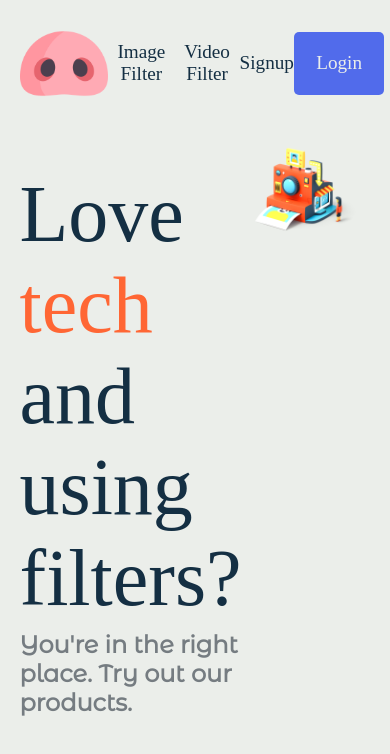
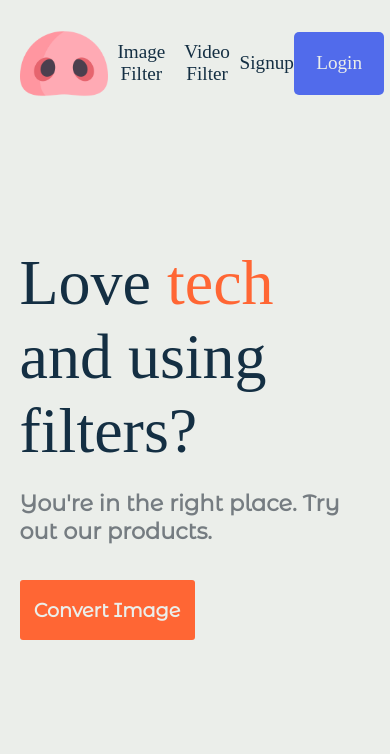
Before and after one commit to thevinitgupta/Pigshell, a React (Create React App) app: page / in a window 390 px wide. Shown: the top 754 px of the page. Built offline with nearby package versions, Linux system fonts and the light colour scheme; a web font is replaced by a local one.

Commit message:
make home page responsive

```diff
--- a/src/App.js
+++ b/src/App.js
@@ -10,7 +10,7 @@ function App() {
       <Navbar/>
       {/* <img src={Loader} alt="pig loader"/> */}
       {/* <ImageDisplay/> */}
-      <Home/>
+      <Home />
     </div>
   );
 }
--- a/src/Components/Home.js
+++ b/src/Components/Home.js
@@ -12,6 +12,9 @@ function Home() {
            <div className='Home-subhead'>
                You're in the right place. Try out our products.
            </div>
+           <div className='Home-ctas'>
+               <div className='Home-img-conv'>Convert Image</div>
+           </div>
        </div>
        <div className='Home-right'>
            <img src={Camera} alt="camera"/>
--- a/src/Css/Home.css
+++ b/src/Css/Home.css
@@ -20,13 +20,41 @@
     font-family: var(--logo-font);
 }
 .head-code{
-    color: #ff6634;
+    color: var(--default-logo);
 }
 .Home-subhead{
     margin-top: 3%;
     font-size: 1.5rem;
     font-weight: 600;
     color: #757c81;
+}
+.Home-ctas{
+    width: 100%;
+    display: flex;
+    justify-content: start;
+    align-items: center;
+    margin-top: 3%;
+    flex: 0.2;
+}
+.Home-img-conv{
+    position: relative;
+    display: flex;
+    justify-content: center;
+    align-items: center;
+    font-size: 1.2rem;
+    width: 30%;
+    height : 90%;
+    min-width: 175px;
+    min-height: 60px;
+    box-sizing: border-box;
+    font-weight: 600;
+    color: var(--default-background);
+    background: var(--default-logo);
+    border : none;
+    border-radius: 5px;
+}
+.Home-img-conv:hover{
+    cursor: pointer;
 }
 .Home-right{
     flex: 0.45;
@@ -36,3 +64,52 @@
 .Home-right>img {
     width: 100%;
 }
+
+@media  screen and (max-width : 900px) {
+    .Home-left{
+        position: relative;
+        z-index: 2;
+    }
+    .Home-right{
+        position: absolute;
+        width: 70%;
+        right: -19%;
+        z-index: 0;
+        display: flex;
+        align-items: center;
+    }
+    .Home-right>img{
+        width: 100%;
+    }
+}
+@media  screen and (max-width : 760px) {
+    .Home-left{
+        flex: 1;
+    }
+    .Home-head {
+        font-size: 4rem;
+        font-weight: lighter;
+        font-family: var(--logo-font);
+    }
+    .head-code{
+        color: var(--default-logo);
+    }
+    .Home-subhead{
+        margin-top: 6%;
+        font-size: 1.4rem;
+        font-weight: 600;
+        color: #757c81;
+    }
+    .Home-ctas{
+        margin-top: 10%;
+    }
+    .Home-img-conv{
+        font-size: 1.2rem;
+        width: 35%;
+        height : 75%;
+        border-radius: 3px;
+    }
+    .Home-right{
+        display: none;
+    }
+}
--- a/src/index.css
+++ b/src/index.css
@@ -9,7 +9,7 @@
   --default-color : #142F43;
   --button-color : #516BEB;
   --default-code : #00e94e;
-  --default-logo : #f47b7b;
+  --default-logo : #ff6634;
 
 }
 *{
```
